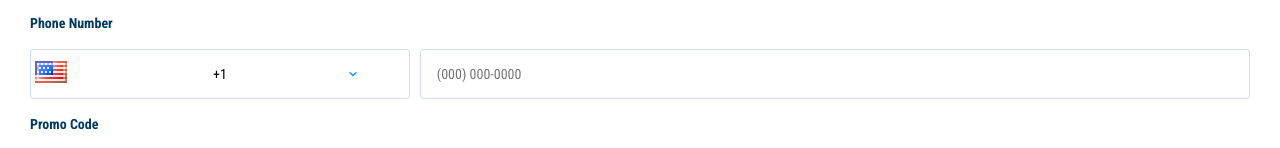
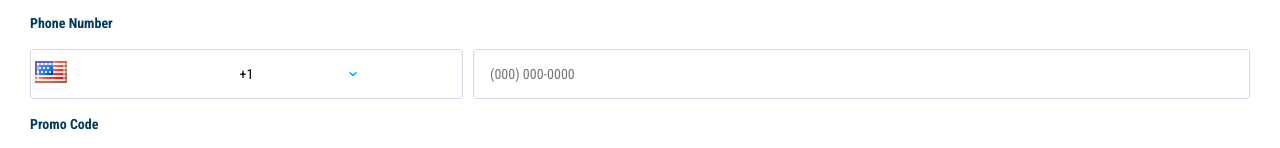
Before and after one commit to LangheBogdan/registration_layout, a plain HTML site: page index.html in a window 1280 px wide. Shown: the part 712-860 px from the top of the page. Drawn offline with nearby package versions, Linux system fonts and the light colour scheme.

Commit message:
more styles

```diff
--- a/style.css
+++ b/style.css
@@ -271,7 +271,7 @@ select {
   margin-right: 0;
 }
 .form-row-select select {
-  flex: 0 1 45%;
+  flex: 0 1 55%;
   margin-right: 1rem;
   appearance: none;
   text-align: center;
```
